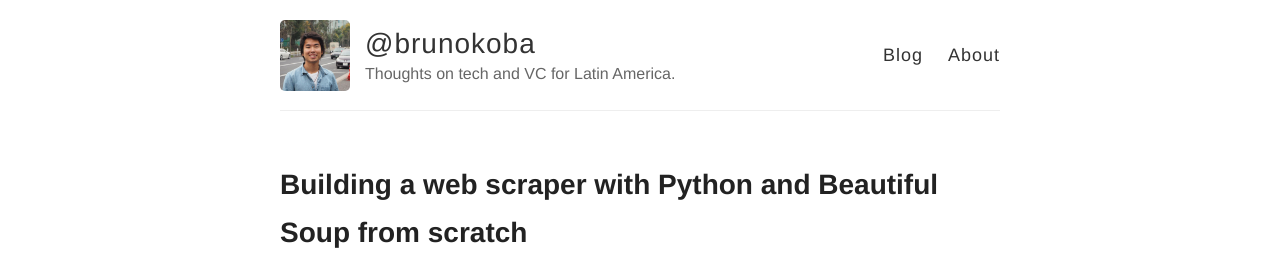
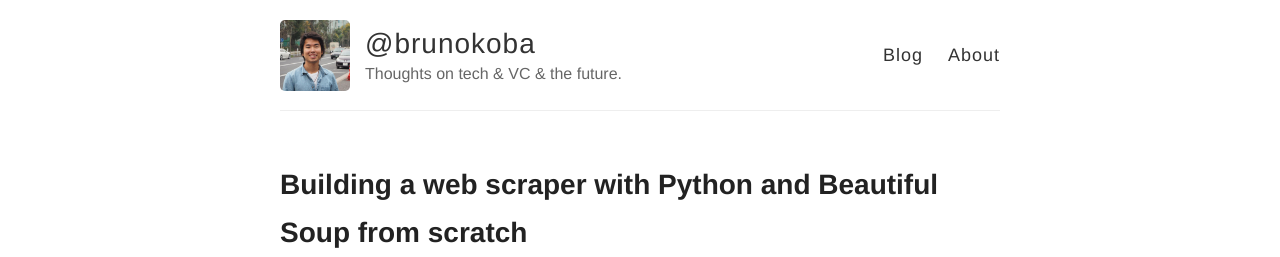
Before and after one commit to brunoaks/blog, a Jekyll site: the page built from index.html, in a window 1280 px wide. Shown: the top 257 px of the page. Built offline with Jekyll 4.4.1, drawn with Linux system fonts in a browser that asks for light colours.

Commit message:
update header

```diff
--- a/_config.yml
+++ b/_config.yml
@@ -6,7 +6,7 @@
 name: '@brunokoba'
 
 # Short bio or description (displayed in the header)
-description: Thoughts on tech and VC for Latin America.
+description: Thoughts on tech & VC & the future.
 
 # URL of your avatar or profile pic (you could use your GitHub profile pic)
 avatar: https://raw.githubusercontent.com/brunoaks/blog/master/images/profile.jpg
```
